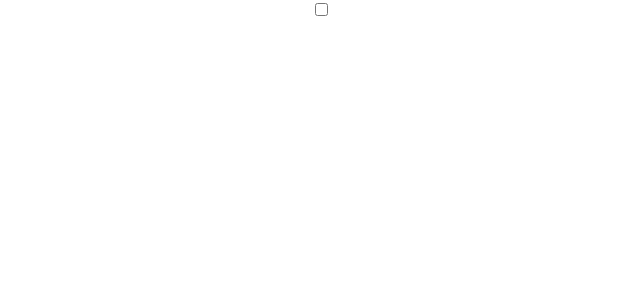
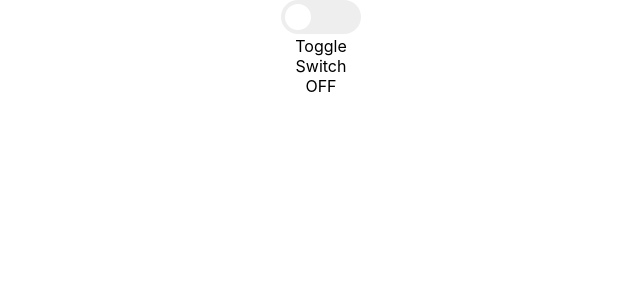
Before and after one commit to crystal993/custom-component, a React (Create React App) app in the folder custom-component/: page / in a window 1280 px wide. Shown: the top 300 px of the page, without its empty margins (319-959 px from the left). Built offline with nearby package versions, Linux system fonts and the light colour scheme.

Commit message:
toggle css

```diff
--- a/custom-component/src/App.css
+++ b/custom-component/src/App.css
@@ -37,8 +37,54 @@
   }
 }
 
-.toggle-label {
-  position: relative;
+/* Toggle */
+.toggle {
+  position:relative;
+  display:inline-block;
+  width:80px;
+  height:34px;
+}
+
+.toggle input {
+  opacity: 0;
+  width: 0;
+  height: 0;
+}
+
+/* slider */
+.slider {
+  position: absolute;
+  cursor: pointer;
+
+  top: 0;
+  left: 0;
+  right: 0;
+  bottom: 0;
+
+  background-color: #eee;
+}
+
+.slider.round {
+  border-radius: 34px;
+}
+
+/* slider-ball */
+.slider.round:before {
+  border-radius: 50%;
+}
+
+.slider:before {
+  position: absolute;
+  content:"";
   height: 26px;
-  width:50px;
+  width: 26px;
+  left: 4px;
+  bottom:4px;
+  background-color: white;
+  transition: 0.4s;
 }
+
+/* move */
+input:checked + .slider:before {
+  transform: translateX(46px);
+}
--- a/custom-component/src/component/Toggle.js
+++ b/custom-component/src/component/Toggle.js
@@ -1,13 +1,13 @@
 import React from 'react';
-import '../App.css';
+import "../App.css"
 
 const Toggle = (props) => {
-    const {isChecked, handleToggle} = props;
 
     return (
-        <label className='switch'>
+        <label className='toggle'>
             <input type="checkbox"/>
-            <span className='slider'/>
+            <span className='slider round'/>
+            <p className='toggle-text'>Toggle Switch OFF</p>
         </label>
     );
 }
```
